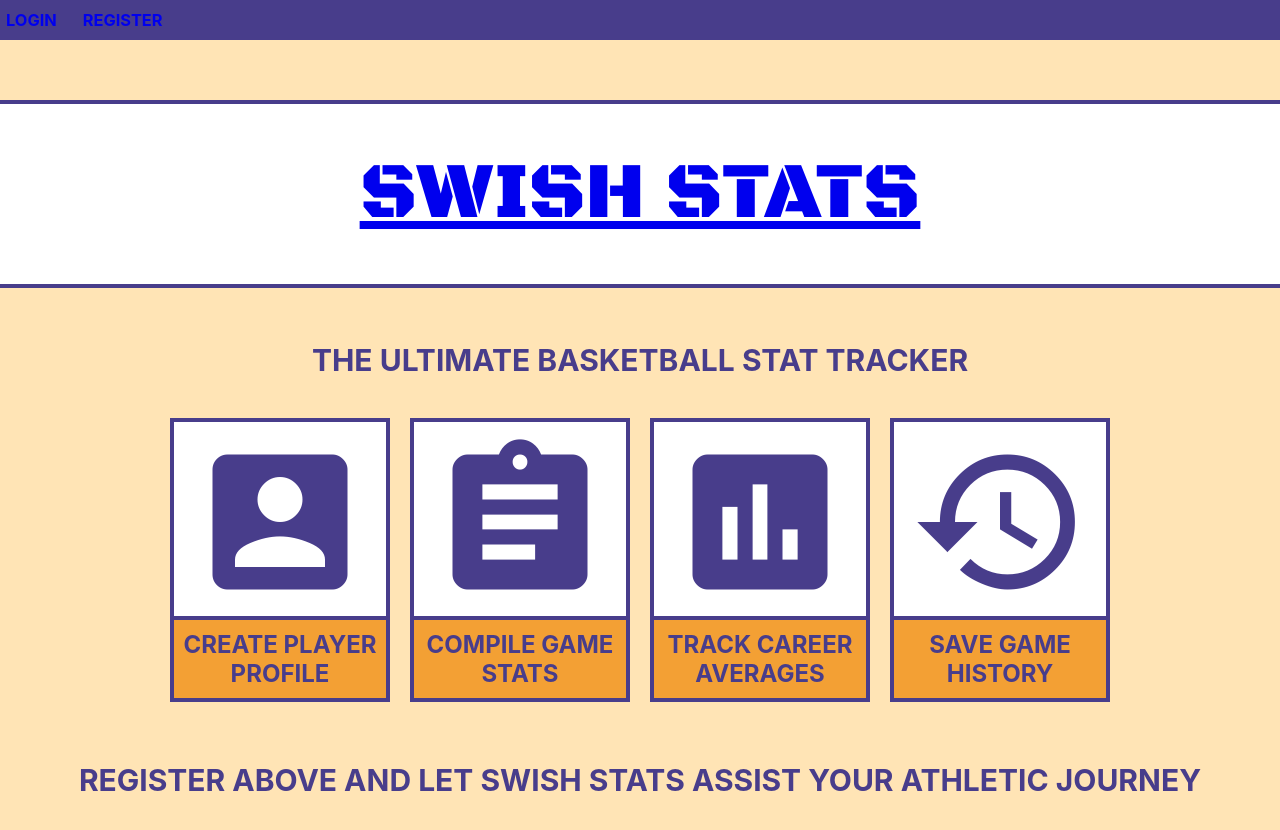
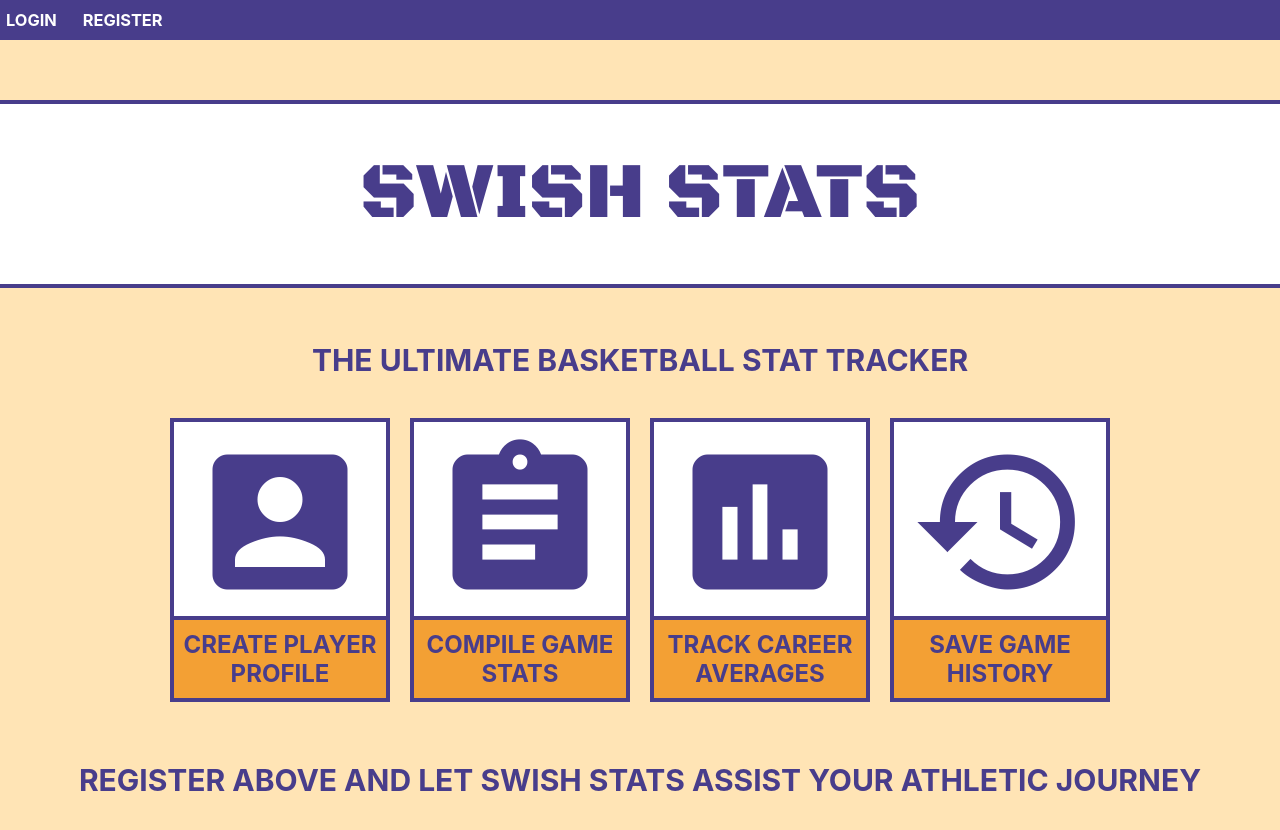
Before and after one commit to jaredmichael/swish-stats-client-app, a React (Create React App) app: page / in a window 1280 px wide. Shown: the top 830 px of the page. Built offline with nearby package versions, Linux system fonts and the light colour scheme; no server answers.

Commit message:
updated nav-bar css

```diff
--- a/src/components/nav-bar.css
+++ b/src/components/nav-bar.css
@@ -13,11 +13,11 @@ h1.header {
     border-bottom: 4px solid darkslateblue;
 }
 
-a.header:visited {
-    color: darkslateblue;
+a.header:hover {
+    color: rgb(243, 160, 52);
 }
 
-a.header:link {
+a.header {
     text-decoration: none;
     color: darkslateblue;
 }
@@ -33,8 +33,12 @@ a.nav:link {
     text-decoration: none;
 }
 
+a.nav {
+    color: white;
+}
+
 a.nav:visited {
-    color: white;
+    color: moccasin;
 }
 
 ul.top-nav li {
--- a/src/components/nav-bar.js
+++ b/src/components/nav-bar.js
@@ -56,7 +56,7 @@ export class NavBar extends React.Component {
 
             <div className="nav-bar">
                 <header>
-                    <h1 className="header"><Link to="/" >SWISH STATS</Link></h1>
+                    <h1 className="header"><Link to="/" className="header">SWISH STATS</Link></h1>
                     <ul className="top-nav">
                         <li className="nav-bar">{login}</li>
                         <li className="nav-bar">{register}</li>
```
